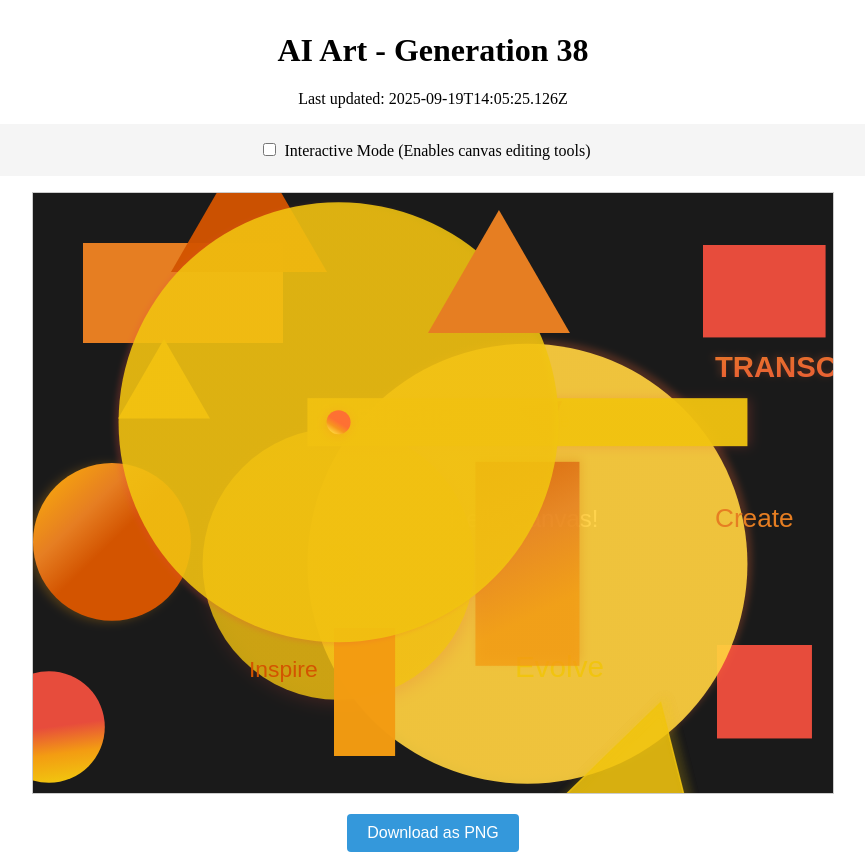
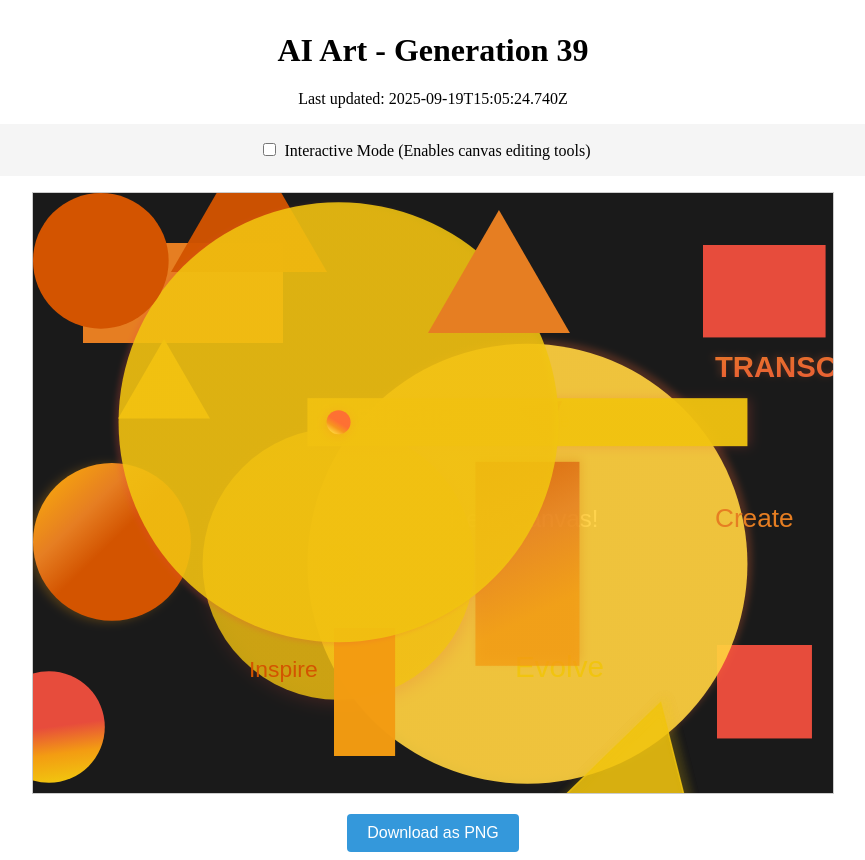
Before and after one commit to mcclowes/ai-art, a React (Vite) app: page / in a window 1280 px wide. Shown: the whole page, without its empty margins (207-1072 px from the left). Built offline with nearby package versions, Linux system fonts and the light colour scheme.

Commit message:
Improve artwork - Generation 39

```diff
--- a/src/artwork-state.ts
+++ b/src/artwork-state.ts
@@ -438,9 +438,17 @@ export const artworkState: ArtworkState = {
       "size": 81.95428554553637,
       "fillStyle": "#e67e22",
       "id": "triangle_1758290725126"
+    },
+    {
+      "type": "circle",
+      "x": 67.82696719410053,
+      "y": 67.82696719410053,
+      "radius": 67.82696719410053,
+      "fillStyle": "#d35400",
+      "id": "circle_1758294324740"
     }
   ],
-  "generation": 38,
-  "lastUpdated": "2025-09-19T14:05:25.126Z",
+  "generation": 39,
+  "lastUpdated": "2025-09-19T15:05:24.740Z",
   "cycleStarted": "2025-09-18T01:32:28.775Z"
 };
```
